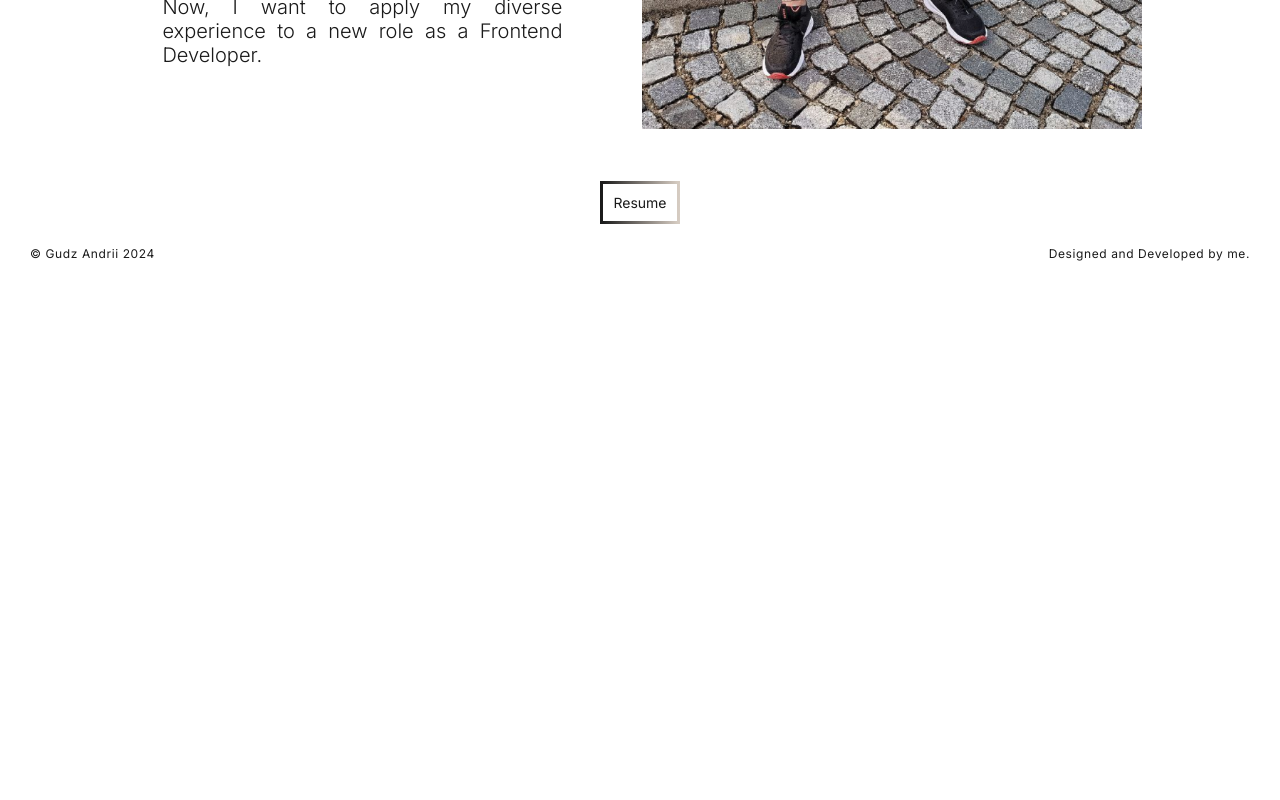
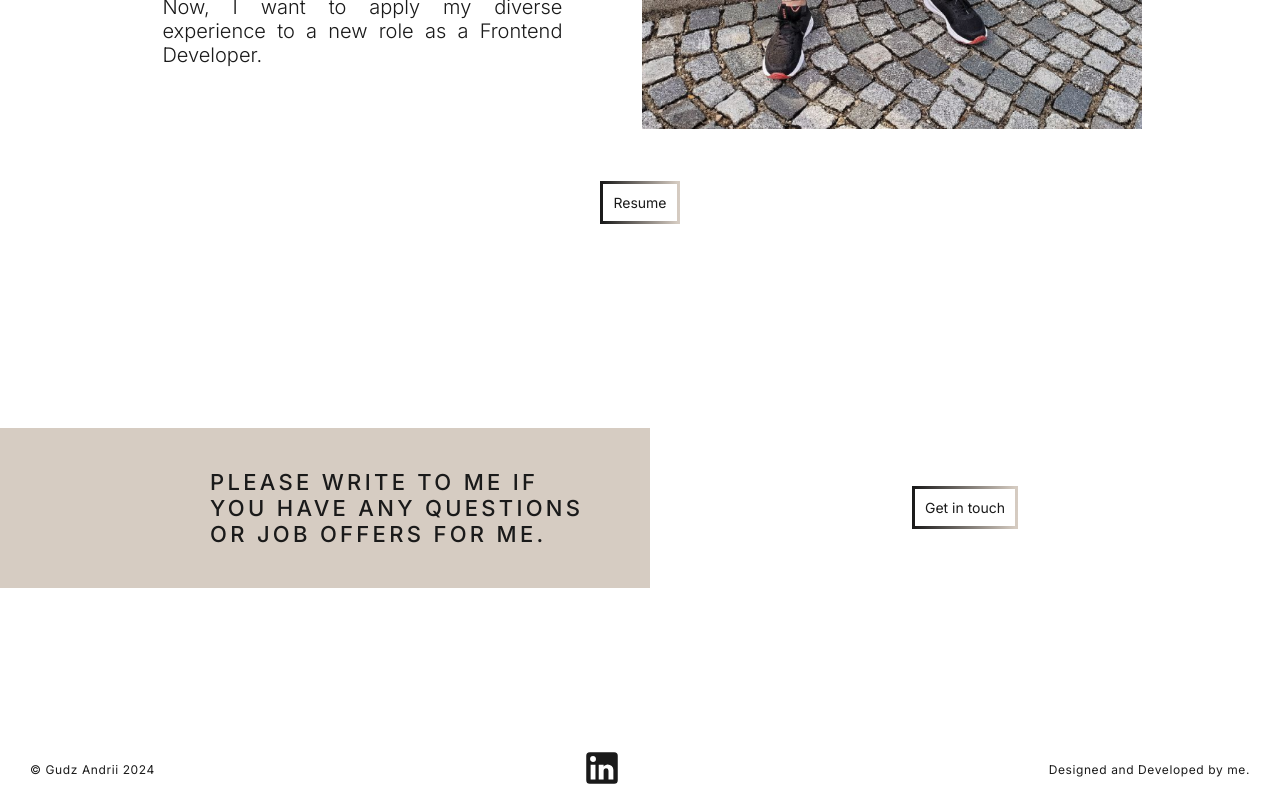
Before and after one commit to AndriiGudz/myseite, a React (Create React App) app: page / in a window 1280 px wide. Shown: the part 635-1435 px from the top of the page. Before the commit the page ends 919 px from the top, so only its background shows below. Built offline with nearby package versions, Linux system fonts and the light colour scheme.

Commit message:
update home page

```diff
--- a/package.json
+++ b/package.json
@@ -5,6 +5,8 @@
   "dependencies": {
     "@emotion/react": "^11.13.3",
     "@emotion/styled": "^11.13.0",
+    "@mui/icons-material": "^6.1.0",
+    "@mui/material": "^6.1.0",
     "@testing-library/jest-dom": "^5.17.0",
     "@testing-library/react": "^13.4.0",
     "@testing-library/user-event": "^13.5.0",
@@ -14,6 +16,7 @@
     "@types/react-dom": "^18.3.0",
     "react": "^18.3.1",
     "react-dom": "^18.3.1",
+    "react-icons": "^5.3.0",
     "react-router-dom": "^6.26.1",
     "react-scripts": "5.0.1",
     "typescript": "^4.9.5",
--- a/src/components/Footer/Footer.tsx
+++ b/src/components/Footer/Footer.tsx
@@ -1,4 +1,5 @@
-import {FooterComponent, Copyright, Created, CopyrightLink} from './styles'
+import {FooterComponent, Copyright, Created, CopyrightLink, LinkedInLink} from './styles'
+import LinkedInIcon from '@mui/icons-material/LinkedIn';
 
 function Footer() {
     var year = new Date().getFullYear();
@@ -8,6 +9,13 @@ function Footer() {
             <CopyrightLink to="/">
             <Copyright>© Gudz Andrii {year}</Copyright>
             </CopyrightLink>
+            <LinkedInLink
+                to="https://www.linkedin.com/in/andriigudz/"
+                target="_blank"
+                rel="noopener noreferrer"
+            >
+                <LinkedInIcon className="linkedin-icon" />
+            </LinkedInLink>
             <Created>Designed and Developed by me.</Created>
         </FooterComponent>
     )
--- a/src/components/Footer/styles.ts
+++ b/src/components/Footer/styles.ts
@@ -9,14 +9,13 @@ export const FooterComponent = styled.div`
   justify-content: space-between;
 `
 
-// Ссылка на сайт
 export const CopyrightLink = styled(Link)`
   text-decoration: none;
-  color: #1A1A1A;
+  color: #1a1a1a;
 
   &:hover {
     text-decoration: underline;
-    color: #B4AEA8;
+    color: #b4aea8;
   }
 `
 
@@ -25,10 +24,27 @@ export const Copyright = styled.div`
   margin-left: 30px;
   letter-spacing: 0.05em; /* 5% от размера шрифта */
 
-
   @media (max-width: 600px) {
     font-size: 8px;
     margin-left: 20px;
+  }
+`
+
+export const LinkedInLink = styled(Link)`
+  text-decoration: none;
+  color: #1a1a1a;
+
+  &:hover {
+    text-decoration: none;
+    color: #b4aea8;
+  }
+
+  .linkedin-icon {
+    font-size: 42px;
+
+    @media (max-width: 600px) {
+      font-size: inherit;
+    }
   }
 `
 
--- a/src/pages/Home/Home.tsx
+++ b/src/pages/Home/Home.tsx
@@ -1,24 +1,97 @@
+import { useEffect, useRef } from 'react'
 import BlinkingText from '../../components/BlinkingText/BlinkingText'
 import Button from '../../components/Button/Button'
-import { DescriptionBox, FirstBlock, MyPhoto, PageBox, Title, TitleHome1, TitleHome2, TitleSmall } from './styles'
+import {
+  BtnContact,
+  ContactBlock,
+  ContactBox,
+  ContactMessage,
+  DescriptionBox,
+  FirstBlock,
+  MyPhoto,
+  PageBox,
+  Title,
+  TitleHome1,
+  TitleHome2,
+  TitleSmall,
+} from './styles'
 import myPhoto from '../../assets/my-foto-1.webp'
 
 function Home() {
+  const descriptionRef = useRef(null); // Используем useRef для DescriptionBox
+  const contactRef = useRef(null); // Используем useRef для ContactMessage
+
+  useEffect(() => {
+    const observer = new IntersectionObserver(
+      ([entry]) => {
+        if (entry.isIntersecting) {
+          entry.target.classList.add('visible'); // Добавляем класс при видимости
+        } else {
+          entry.target.classList.remove('visible'); // Убираем класс, если элемент не виден
+        }
+      },
+      {
+        threshold: 0.1, // Сработает, когда 10% элемента будет видимым
+      }
+    );
+
+    if (descriptionRef.current) {
+      observer.observe(descriptionRef.current);
+    }
+
+    if (contactRef.current) {
+      observer.observe(contactRef.current);
+    }
+
+    return () => {
+      if (descriptionRef.current) {
+        observer.unobserve(descriptionRef.current);
+      }
+
+      if (contactRef.current) {
+        observer.unobserve(contactRef.current);
+      }
+    };
+  }, []);
+
   return (
     <PageBox>
       <FirstBlock>
         <Title>
-          <TitleSmall><BlinkingText text='Junior' /></TitleSmall>
+          <TitleSmall>
+            <BlinkingText text="Junior" />
+          </TitleSmall>
           <TitleHome1>Frontend</TitleHome1>
           <TitleHome2>Developer</TitleHome2>
         </Title>
         <MyPhoto src={myPhoto} alt="Gudz Andrii" />
-        <DescriptionBox>
-          <p>I am a professional with experience in project management, internet marketing, and IT consulting. Currently, I am in a career transition phase, having completed a Full-Stack development course.</p>
-          <p>Now, I want to apply my diverse experience to a new role as a Frontend Developer.</p>
+        <DescriptionBox ref={descriptionRef}>
+          <p>
+            I am a professional with experience in project management, internet
+            marketing, and IT consulting. Currently, I am in a career transition
+            phase, having completed a Full-Stack development course.
+          </p>
+          <p>
+            Now, I want to apply my diverse experience to a new role as a
+            Frontend Developer.
+          </p>
         </DescriptionBox>
       </FirstBlock>
+      <a href="/path/to/resume.pdf">
       <Button name="Resume" />
+      </a>
+      <ContactBlock>
+        <ContactBox>
+          <ContactMessage ref={contactRef}>
+            Please write to me if you have any questions or job offers for me.
+          </ContactMessage>
+        </ContactBox>
+        <BtnContact>
+        <a href="mailto:andreygudz.de@gmail.com">
+          <Button name="Get in touch" />
+          </a>
+        </BtnContact>
+      </ContactBlock>
     </PageBox>
   )
 }
--- a/src/pages/Home/styles.ts
+++ b/src/pages/Home/styles.ts
@@ -1,4 +1,27 @@
 import styled from '@emotion/styled'
+import { keyframes } from '@emotion/react'
+
+const fadeIn = keyframes`
+  0% {
+    opacity: 0;
+    transform: translateY(20px); /* Сдвиг вниз для эффекта плавного появления */
+  }
+  100% {
+    opacity: 1;
+    transform: translateY(0);
+  }
+`
+
+const slideInLeft = keyframes`
+  0% {
+    opacity: 0;
+    transform: translateX(-100px);
+  }
+  100% {
+    opacity: 1;
+    transform: translateX(0);
+  }
+`
 
 export const PageBox = styled.div`
   margin-top: 102px;
@@ -9,7 +32,6 @@ export const PageBox = styled.div`
   gap: 52px;
 
   @media screen and (min-width: 600px) and (max-width: 1050px) {
-
   }
 `
 
@@ -54,6 +76,17 @@ export const DescriptionBox = styled.div`
   text-align: justify;
   left: 24px;
   bottom: 62px;
+  opacity: 0; /* Изначально скрыт */
+  transform: translateY(20px); /* Изначально сдвинут вниз */
+  transition: opacity 0.6s ease-out, transform 0.6s ease-out; /* Переход для плавного появления */
+
+  /* Класс, который будет добавляться при видимости */
+  &.visible {
+    opacity: 1;
+    transform: translateY(0); /* Анимация появления */
+  }
+
+  // animation: ${fadeIn} 2s ease-in-out;
 
   @media screen and (min-width: 600px) and (max-width: 1050px) {
     align-items: center;
@@ -170,3 +203,83 @@ export const TitleHome2 = styled.span`
     }
   }
 `
+
+export const ContactBlock = styled.div`
+  display: flex;
+  width: 100%;
+  justify-content: flex-start;
+  align-items: center;
+  padding: 152px 0;
+
+  @media (max-width: 600px) {
+    padding: 52px 0;
+  }
+`
+
+export const ContactBox = styled.div`
+  display: flex;
+  justify-content: flex-end;
+  align-items: center;
+  width: 650px;
+  height: 160px;
+  flex-shrink: 0;
+  background: var(--Bg-1, #d6ccc2);
+
+  @media screen and (min-width: 600px) and (max-width: 1050px) {
+    width: 382px;
+    height: 142px;
+  }
+
+  @media (max-width: 600px) {
+    width: 240px;
+    height: 74px;
+  }
+`
+export const ContactMessage = styled.p`
+  width: 440px;
+  color: var(--Color-Black, #1a1a1a);
+  font-family: Inter;
+  font-size: 22px;
+  font-style: normal;
+  font-weight: 500;
+  line-height: normal;
+  letter-spacing: 3.3px;
+  text-transform: uppercase;
+  padding-right: 52px;
+  opacity: 0; /* Изначально скрыт */
+  transform: translateX(-100px); /* Изначально сдвинут влево */
+  transition: opacity 0.6s ease-out, transform 0.6s ease-out; /* Переход для плавного появления */
+
+  /* Класс, который будет добавляться при видимости */
+  &.visible {
+    opacity: 1;
+    transform: translateX(0); /* Анимация появления */
+  }
+
+  animation: ${slideInLeft} 1.5s ease-out;
+
+  @media screen and (min-width: 600px) and (max-width: 1050px) {
+    width: 282px;
+    font-size: 16px;
+    font-weight: 600;
+    letter-spacing: 1.8px;
+    padding-right: 24px;
+  }
+
+  @media (max-width: 600px) {
+    width: 200px;
+    font-size: 12px;
+    font-weight: 500;
+    letter-spacing: 1.8px;
+    padding-right: 10px;
+  }
+`
+export const BtnContact = styled.div`
+  width: 100%;
+  display: flex;
+  justify-content: center;
+
+  @media (max-width: 600px) {
+
+  }
+`
```
Also changed, not shown: 1 other file (tests, documents, lock files or other folders). Lines whose indentation alone changed are shown as unchanged.
